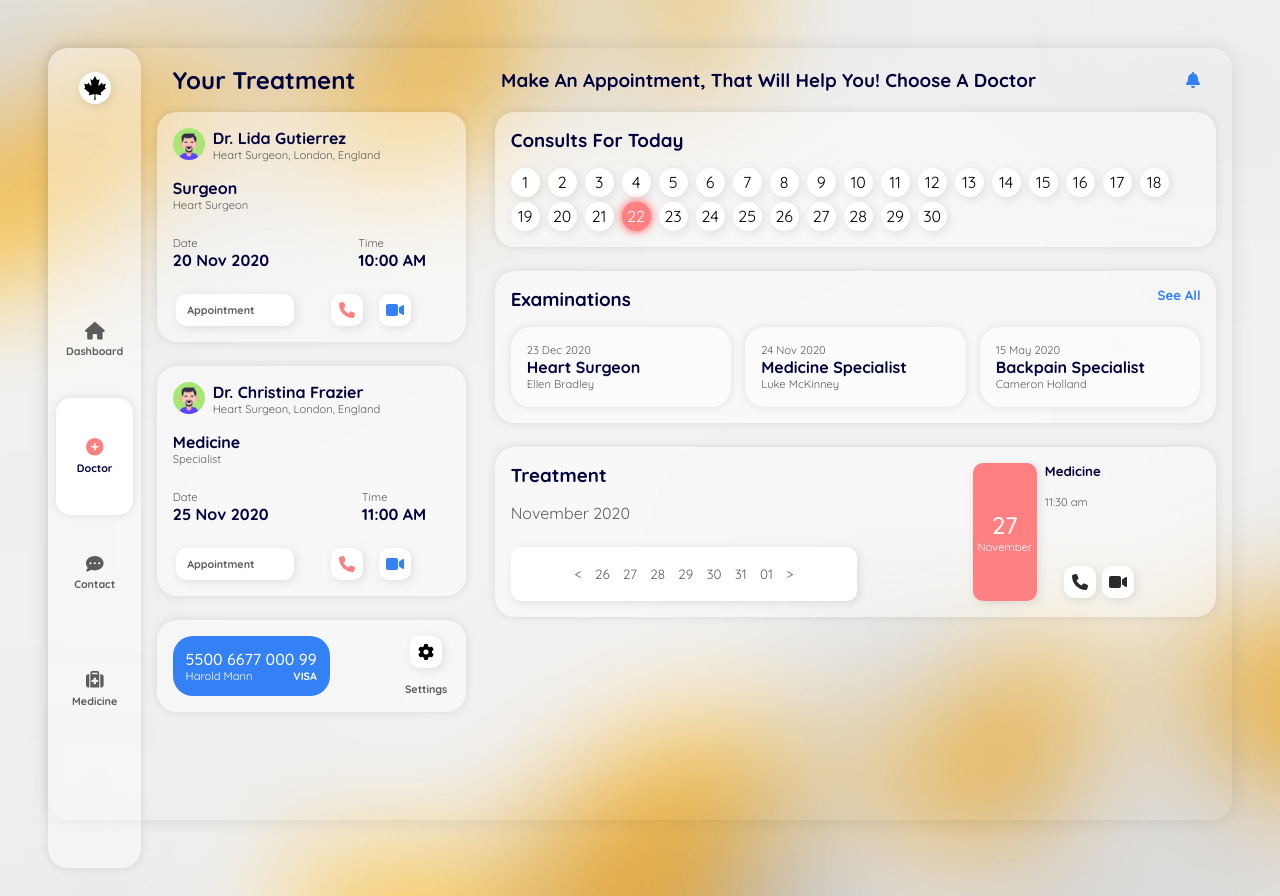
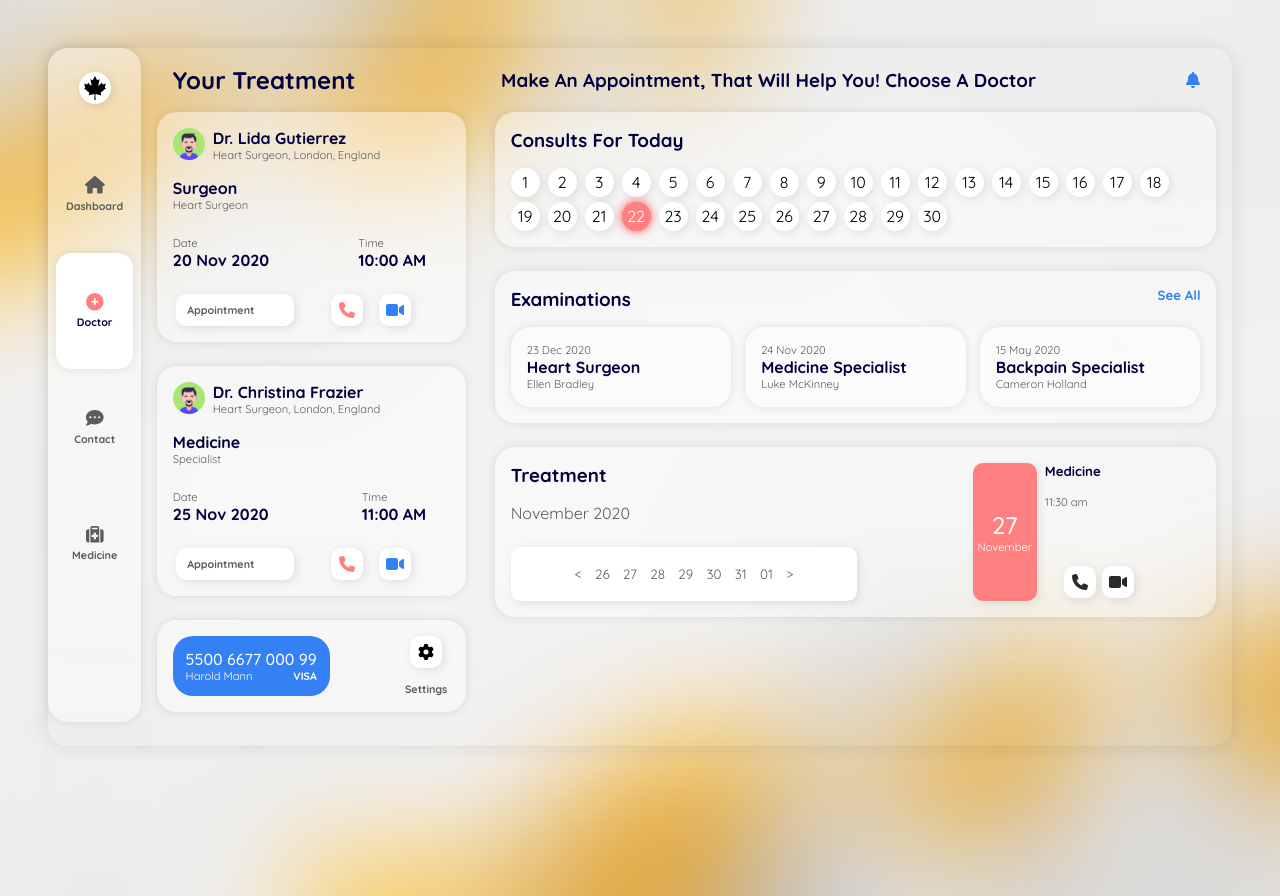
Before and after one commit to joshuaoni/shmt, a React (Create React App) app: page / in a window 1280 px wide. Built offline with nearby package versions, Linux system fonts and the light colour scheme.

Commit message:
2023 fixes

```diff
--- a/src/App.css
+++ b/src/App.css
@@ -23,7 +23,7 @@
 
 .left {
   width: 7.88%;
-  height: 96.5vh;
+  height: 100%;
 }
 
 .right {
```
